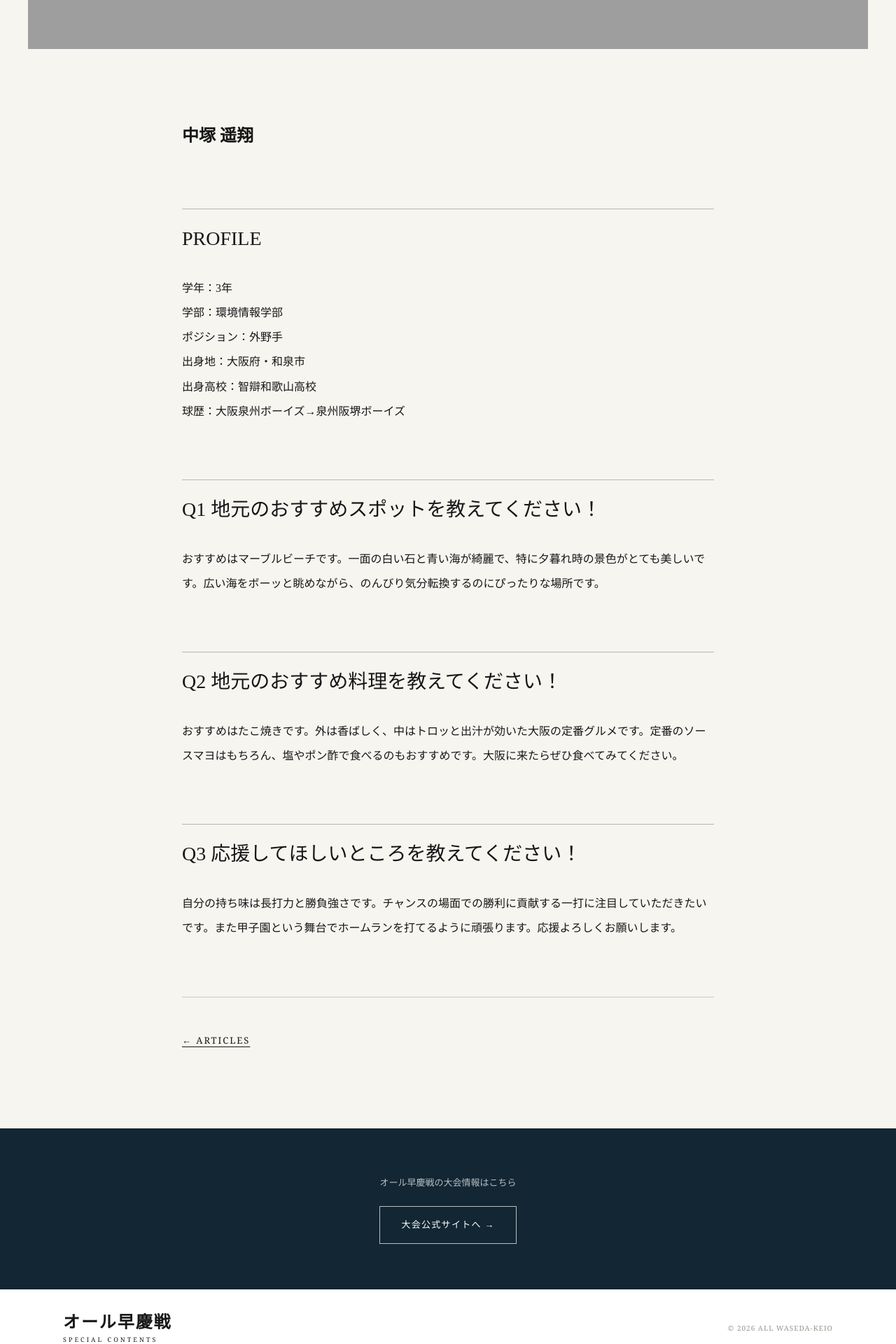
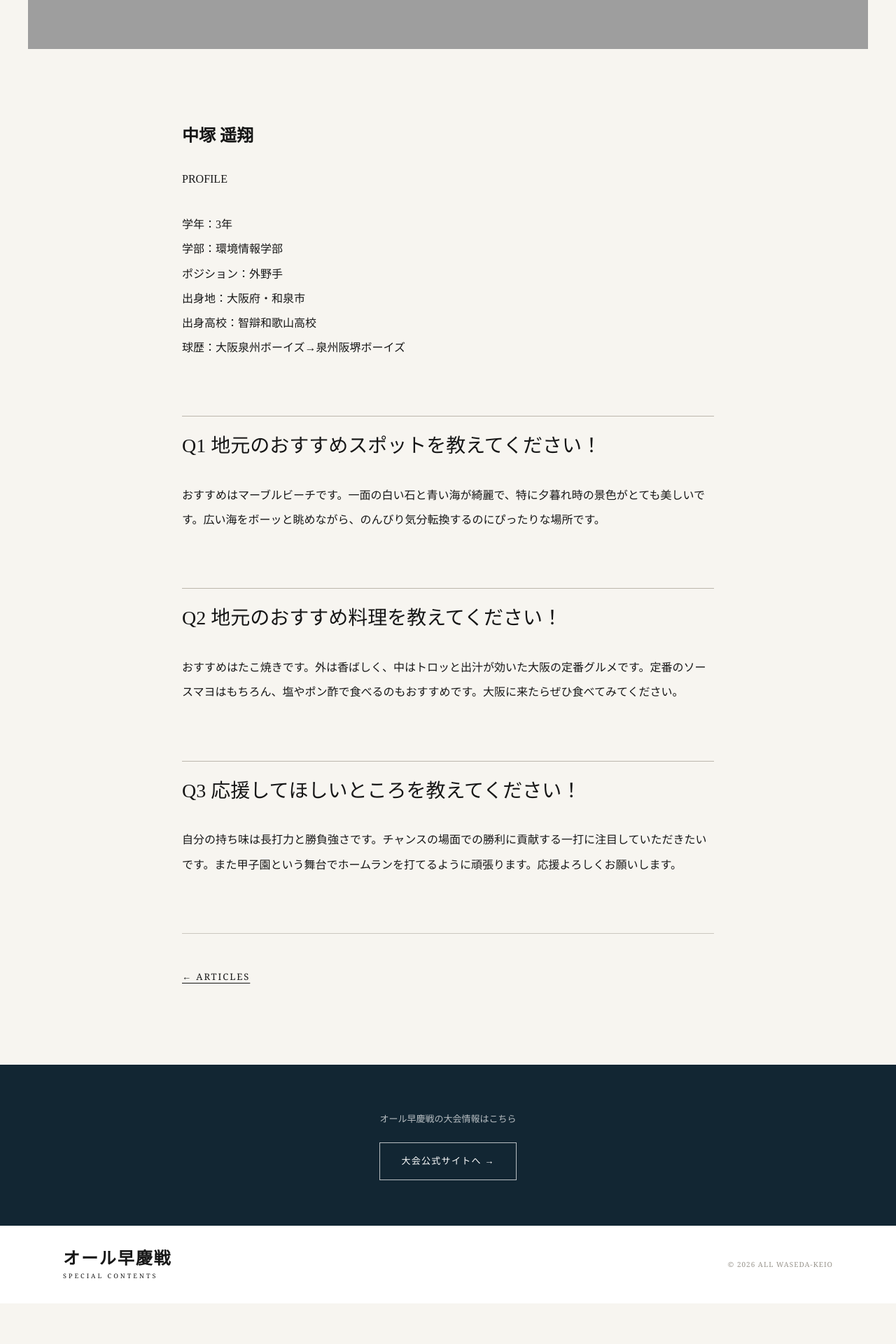
Before and after one commit to all-soukei/all-soukei.github.io, a Jekyll site: the page built from _articles/0920-keio.md, in a window 1280 px wide. Shown: the part 1231-3151 px from the top of the page at 70% size. Built offline with Jekyll 4.4.1, drawn with Linux system fonts in a browser that asks for light colours; after the commit the page ends 3093 px from its top, so only the background shows below that.

```diff
--- a/_articles/0920-keio.md
+++ b/_articles/0920-keio.md
@@ -8,8 +8,7 @@ image: /images/2026秋東大②中塚遥翔(3年・智辯和歌山).jpg
 pickup: false
 ---
 # 中塚 遥翔
-
-## PROFILE
+PROFILE
 
 学年：3年
 学部：環境情報学部
```
